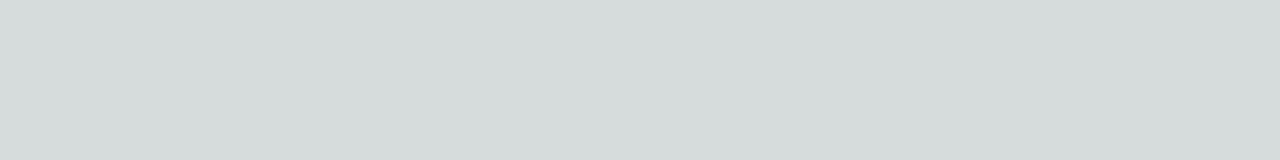
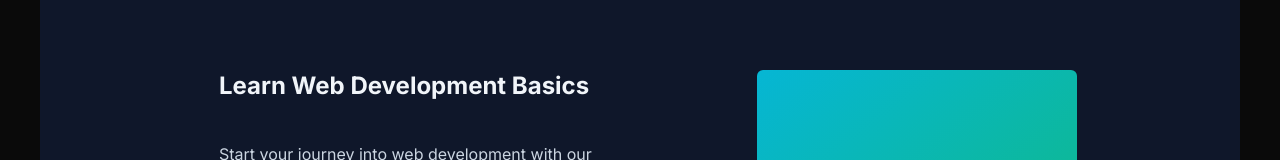
Before and after one commit to Ayanokouji2/web_project_nextJs, a Next.js app: page / in a window 1280 px wide. Shown: the part 2618-2778 px from the top of the page. Before the commit the page ends 2528 px from the top, so only its background shows below. Built offline with nearby package versions, Linux system fonts and the light colour scheme.

Commit message:
feat: Add WhyChooseUs component to home page

```diff
--- /dev/null
+++ b/src/app/components/WhyChooseUs.tsx
@@ -0,0 +1,33 @@
+import { StickyScroll } from "./ui/sticky-scroll-reveal"
+
+const webDevelopmentCourses = [
+    {
+        title: 'Learn Web Development Basics',
+        description: 'Start your journey into web development with our beginner-friendly courses. Whether you\'re completely new to coding or looking to refresh your skills, we offer comprehensive lessons in HTML, CSS, and JavaScript fundamentals.'
+    },
+    {
+        title: 'Front-End Development Mastery',
+        description: 'Master the art of building beautiful and interactive user interfaces. Dive deep into HTML5, CSS3, JavaScript, and popular frameworks like React.js and Vue.js. Our courses cover everything from responsive design to advanced front-end techniques.'
+    },
+    {
+        title: 'Back-End Development Essentials',
+        description: 'Explore server-side programming and build robust web applications. Learn Node.js, Express.js, databases, APIs, and more to become a back-end expert. Our hands-on projects and real-world examples ensure you\'re ready for any back-end challenge.'
+    },
+    {
+        title: 'Full Stack Web Development Bootcamp',
+        description: 'Become a full-stack developer and build complete web applications from scratch. Combine front-end and back-end skills to develop fully functional web apps. Our bootcamp-style courses provide intensive training and mentorship to launch your career in web development.'
+    },
+    {
+        title: 'Advanced Web Development Techniques',
+        description: 'Stay ahead in the rapidly evolving field of web development. Explore advanced topics like progressive web apps, serverless architecture, and microservices. Our expert instructors guide you through cutting-edge technologies and industry best practices.'
+    }
+];
+
+
+export default () => {
+    return (
+        <div className="p-10">
+            <StickyScroll content={webDevelopmentCourses}/>
+        </div>
+    )
+}
--- /dev/null
+++ b/src/app/components/ui/sticky-scroll-reveal.tsx
@@ -0,0 +1,106 @@
+"use client";
+
+import React, { useRef } from "react";
+import { useMotionValueEvent, useScroll } from "framer-motion";
+import { motion } from "framer-motion";
+import { cn } from "@/app/utils/cn";
+
+export const StickyScroll = ({
+  content,
+  contentClassName,
+}: {
+  content:{
+    title: string;
+    description: string;
+    content?: React.ReactNode | any;
+  }[];
+  contentClassName?: string;
+}) => {
+  const [activeCard, setActiveCard] = React.useState(0);
+  const ref = useRef<any>(null);
+  const { scrollYProgress } = useScroll({
+    // uncomment line 22 and comment line 23 if you DONT want the overflow container and want to have it change on the entire page scroll
+    // target: ref
+    container: ref,
+    offset: ["start start", "end start"],
+  });
+  const cardLength = content.length;
+
+  useMotionValueEvent(scrollYProgress, "change", (latest) => {
+    const cardsBreakpoints = content.map((_, index) => index / cardLength);
+    const closestBreakpointIndex = cardsBreakpoints.reduce(
+      (acc, breakpoint, index) => {
+        const distance = Math.abs(latest - breakpoint);
+        if (distance < Math.abs(latest - cardsBreakpoints[acc])) {
+          return index;
+        }
+        return acc;
+      },
+      0
+    );
+    setActiveCard(closestBreakpointIndex);
+  });
+
+  const backgroundColors = [
+    "var(--slate-900)",
+    "var(--black)",
+    "var(--neutral-900)",
+  ];
+  const linearGradients = [
+    "linear-gradient(to bottom right, var(--cyan-500), var(--emerald-500))",
+    "linear-gradient(to bottom right, var(--pink-500), var(--indigo-500))",
+    "linear-gradient(to bottom right, var(--orange-500), var(--yellow-500))",
+  ];
+  return (
+    <motion.div
+      animate={{
+        backgroundColor: backgroundColors[activeCard % backgroundColors.length],
+      }}
+      className="h-[30rem] overflow-y-auto flex justify-center relative space-x-10 rounded-md p-10"
+      ref={ref}
+    >
+      <div className="div relative flex items-start px-4">
+        <div className="max-w-2xl">
+          {content.map((item, index) => (
+            <div key={item.title + index} className="my-20">
+              <motion.h2
+                initial={{
+                  opacity: 0,
+                }}
+                animate={{
+                  opacity: activeCard === index ? 1 : 0.3,
+                }}
+                className="text-2xl font-bold text-slate-100"
+              >
+                {item.title}
+              </motion.h2>
+              <motion.p
+                initial={{
+                  opacity: 0,
+                }}
+                animate={{
+                  opacity: activeCard === index ? 1 : 0.3,
+                }}
+                className="text-kg text-slate-300 max-w-sm mt-10"
+              >
+                {item.description}
+              </motion.p>
+            </div>
+          ))}
+          <div className="h-40" />
+        </div>
+      </div>
+      <motion.div
+        animate={{
+          background: linearGradients[activeCard % linearGradients.length],
+        }}
+        className={cn(
+          "hidden lg:block h-60 w-80 rounded-md bg-white sticky top-20 right-0 overflow-hidden",
+          contentClassName
+        )}
+      >
+        {content[activeCard].content ?? null}
+      </motion.div>
+    </motion.div>
+  );
+};
--- a/src/app/page.tsx
+++ b/src/app/page.tsx
@@ -1,12 +1,14 @@
 import Image from 'next/image';
 import Herosection from './components/Herosection';
 import FeatureCourse from './components/FeatureCourse';
+import WhyChooseUs from './components/WhyChooseUs';
 
 export default function Home() {
     return (
         <main className="min-h-screen bg-black/[0.96] antialiased bg-grid-white/[0.02]">
             <Herosection/>
             <FeatureCourse/>
+            <WhyChooseUs />
         </main>
     );
 }
```
